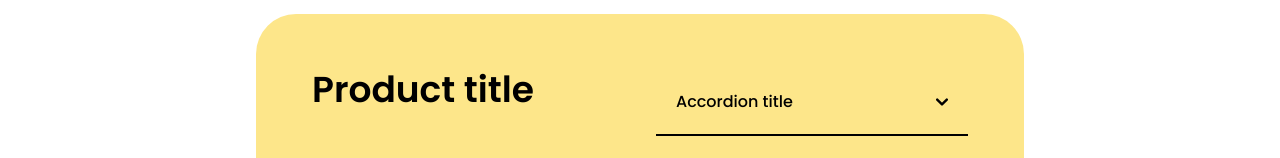
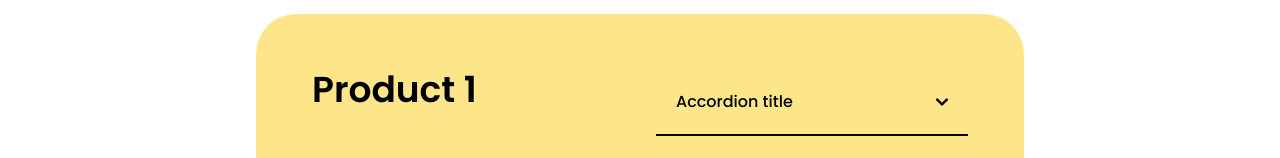
Before and after one commit to diyashrestha1999/coding-challenge, a Vue app: page / in a window 1280 px wide. Shown: the part 348-506 px from the top of the page. Built offline with nearby package versions, Linux system fonts and the light colour scheme.

Commit message:
made a prop called active tab to display the corresponding cards product

```diff
--- a/src/components/ProductCard.vue
+++ b/src/components/ProductCard.vue
@@ -3,7 +3,7 @@
     <div class="grid grid-cols-1 gap-8 sm:grid-cols-2">
       <div class="flex flex-col justify-between items-start">
         <div>
-          <p class="text-4xl font-semibold">Product title</p>
+          <p class="text-4xl font-semibold">Product {{ activeTab }}</p>
 
           <p class="text-xl mt-12">
             Lorem ipsum dolor sit amet, consectetur adipiscing elit. Praesent
@@ -121,6 +121,12 @@
 <script>
 export default {
   name: "ProductCard",
+  props: {
+    activeTab: {
+      type: Number,
+      required: true,
+    },
+  },
   data() {
     return {
       isDiscoverProduct: false,
--- a/src/views/HomeView.vue
+++ b/src/views/HomeView.vue
@@ -15,7 +15,7 @@
     </div>
 
     <div class="mt-6 w-3/5">
-      <ProductCard />
+      <ProductCard :active-tab="activeTab" />
     </div>
   </div>
 </template>
@@ -34,28 +34,28 @@ export default {
           title: "Card Title",
           text: "Lorem ipsum dolor sit amet, consectetur adipiscing elit.",
           icon: require("@/assets/tab-card-assets/card1.svg"),
-          activeTab: 0,
+          activeTab: 1,
         },
         {
           title: "Card title that goes 2 lines",
           text: "Lorem ipsum dolor sit amet, consectetur adipiscing elit.",
           icon: require("@/assets/tab-card-assets/card2.svg"),
-          activeTab: 1,
+          activeTab: 2,
         },
         {
           title: "Card title",
           text: "Lorem ipsum dolor sit amet, consectetur adipiscing elit.",
           icon: require("@/assets/tab-card-assets/card3.svg"),
-          activeTab: 2,
+          activeTab: 3,
         },
         {
           title: "Card title that goes 2 lines",
           text: "Lorem ipsum dolor sit amet, consectetur adipiscing elit.",
           icon: require("@/assets/tab-card-assets/card4.svg"),
-          activeTab: 3,
+          activeTab: 4,
         },
       ],
-      activeTab: 0,
+      activeTab: 1,
     };
   },
 };
```
